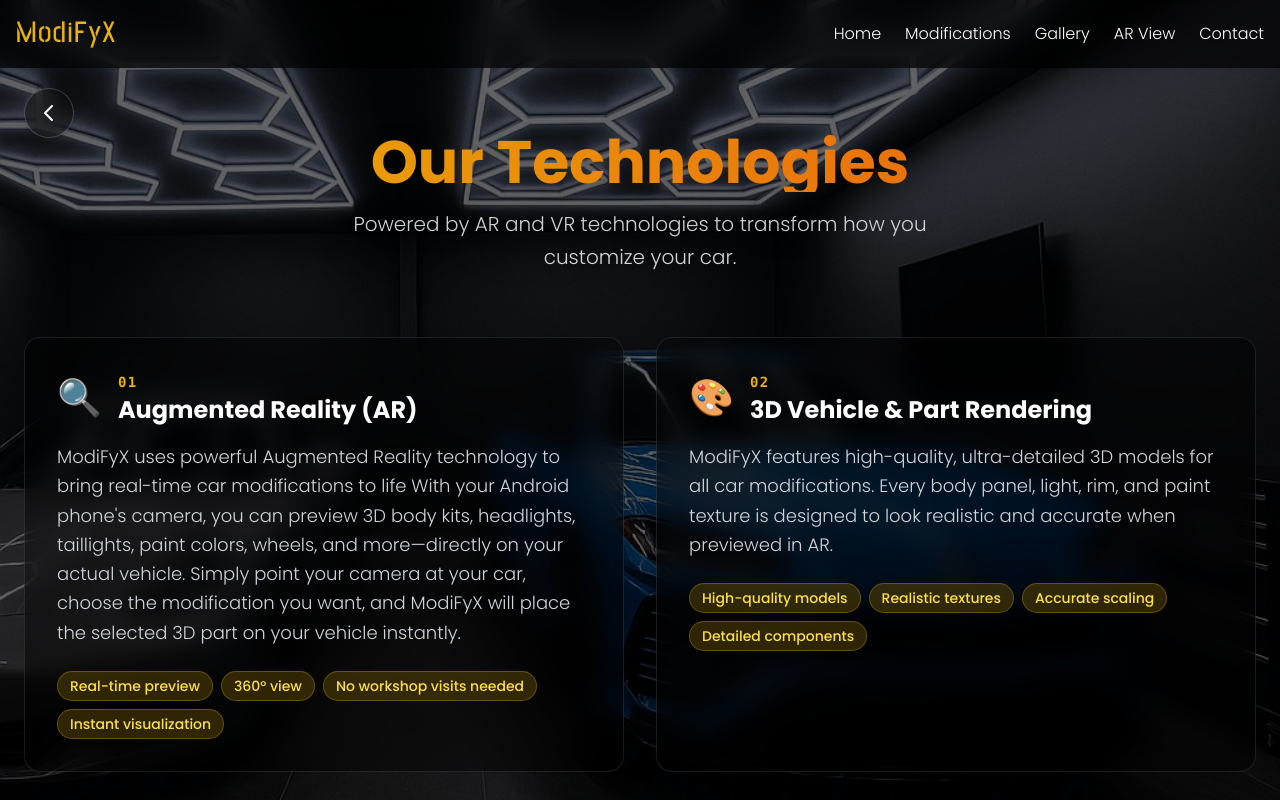
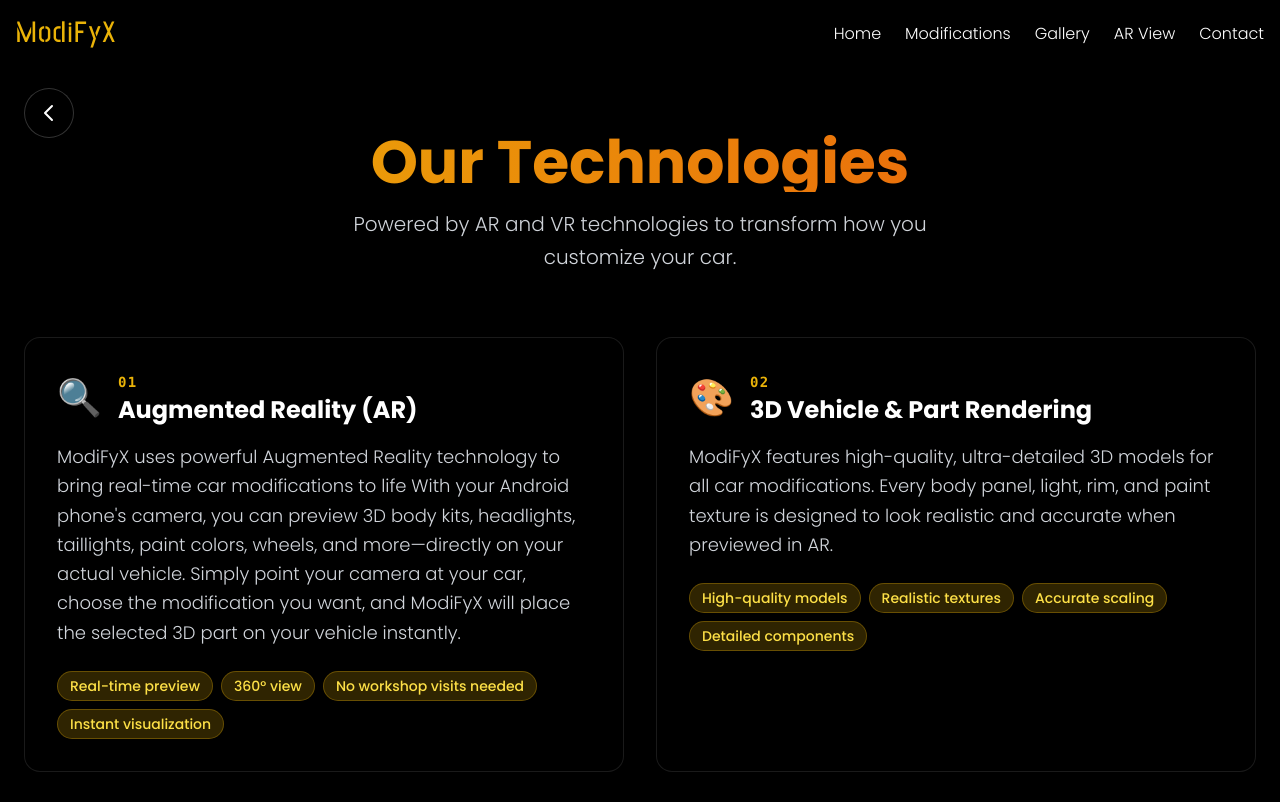
Before and after one commit to Dasindu02/ModiFyX--frontend, a React (Vite) app: page /ModiFyX-Technologies in a window 1280 px wide. Shown: the top 802 px of the page. Built offline with nearby package versions, Linux system fonts and the light colour scheme.

Commit message:
fix the bug

```diff
--- a/src/Pages/Technologies.tsx
+++ b/src/Pages/Technologies.tsx
@@ -3,12 +3,10 @@
 import interfaceApp from "../assets/interface app.png";
 import { Link, useNavigate } from "react-router-dom";
 
-
 const Technologies: React.FC = () => {
   const [currentBg, setCurrentBg] = useState(0);
   const [isMenuOpen, setIsMenuOpen] = useState(false);
-    const navigate = useNavigate();
-
+  const navigate = useNavigate();
 
   const backgroundImages = [img1];
 
@@ -106,16 +104,20 @@
   ];
 
   return (
-    <div className="min-h-screen fixed inset-0 bg-black text-white overflow-x-hidden">
+    <div className="relative min-h-screen bg-black text-white overflow-x-hidden">
 
-      {/* Animated Background */}
+      {/* Animated Background - Fixed position */}
       <div
         key={currentBg}
-        className="fixed inset-0 bg-cover bg-center transition-all duration-[1500ms] animate-slide"
+        className="fixed inset-0 bg-cover bg-center transition-all duration-[1500ms] animate-slide -z-10"
         style={{ backgroundImage: `url(${backgroundImages[currentBg]})` }}
       ></div>
 
-       <button
+      {/* Dark Overlay - Fixed position */}
+      <div className="fixed inset-0 bg-black bg-opacity-60 -z-10"></div>
+
+      {/* Back Button */}
+      <button
         onClick={() => navigate(-1)}
         className="fixed top-4 mt-16 left-4 z-50 bg-black/40 backdrop-blur-md p-3 rounded-full
                   hover:bg-black/60 transition shadow-lg border border-white/20
@@ -137,12 +139,8 @@
         </svg>
       </button>
 
-
-      {/* Dark Overlay */}
-      <div className="fixed inset-0 bg-black bg-opacity-60"></div>
-
       {/* Navbar */}
-      <nav className="relative bg-black bg-opacity-70 text-white p-4 z-50 backdrop-blur-md">
+      <nav className="relative bg-black bg-opacity-70 text-white p-4 z-40 backdrop-blur-md">
         <div className="container mx-auto flex justify-between items-center">
           <div className="text-2xl lg:text-3xl font-bold font-pncb text-yellow-500 tracking-wider">
             ModiFyX
@@ -181,7 +179,7 @@
       </nav>
 
       {/* Main Content */}
-      <div className="relative z-10 min-h-screen text-white px-4 lg:px-6 py-8 lg:py-16 font-poppins">
+      <div className="relative z-10 text-white px-4 lg:px-6 py-8 lg:py-16 font-poppins">
 
         {/* MOBILE DESIGN */}
         <div className="lg:hidden space-y-8">
```
